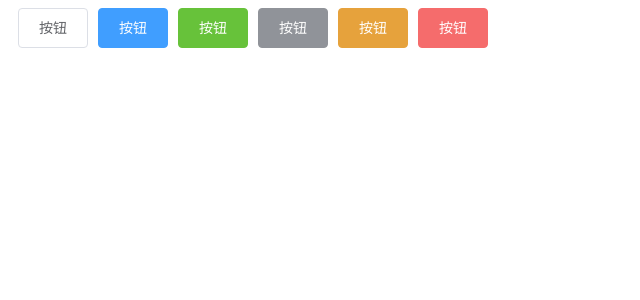
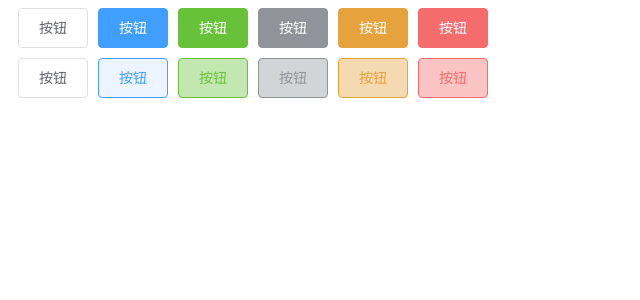
Before and after one commit to JunhaoAlexJiang/alex-ui, a Vue app: page / in a window 1280 px wide. Shown: the top 300 px of the page, without its empty margins (0-640 px from the left). Built offline with nearby package versions, Linux system fonts and the light colour scheme.

Commit message:
button朴素功能实现

```diff
--- a/src/App.vue
+++ b/src/App.vue
@@ -7,6 +7,14 @@
       <al-button type="info">按钮</al-button>
       <al-button type="warning">按钮</al-button>
       <al-button type="danger">按钮</al-button>
+    </div>
+    <div class="row">
+      <al-button>按钮</al-button>
+      <al-button plain type="primary">按钮</al-button>
+      <al-button plain type="success">按钮</al-button>
+      <al-button plain type="info">按钮</al-button>
+      <al-button plain type="warning">按钮</al-button>
+      <al-button plain type="danger">按钮</al-button>
     </div>
   </div>
 </template>
@@ -19,6 +27,7 @@
 
 <style lang="scss" scoped>
 .row {
+  margin-bottom: 10px;
   .al-button {
     margin-left: 10px;
   }
--- a/src/components/button.vue
+++ b/src/components/button.vue
@@ -1,5 +1,8 @@
 <template>
-  <button class="al-button" :class="[`al-button-${type}`]">
+  <button
+    class="al-button"
+    :class="[`al-button-${type}`, { 'is-plain': plain }]"
+  >
     <span><slot /></span>
   </button>
 </template>
@@ -11,6 +14,10 @@
     type: {
       type: String,
       default: "",
+    },
+    plain: {
+      type: Boolean,
+      default: false,
     },
   },
 };
@@ -105,4 +112,64 @@
     color: #fff;
   }
 }
+
+// 朴素按钮样式
+.al-button.is-plain {
+  &:hover,
+  &:focus {
+    background: #fff;
+    border-color: #489eff;
+    color: #409eff;
+  }
+}
+.al-button-primary.is-plain {
+  color: #409eff;
+  background: #ecf5ff;
+  &:hover,
+  &:focus {
+    background: #409eff;
+    border-color: #409eff;
+    color: #fff;
+  }
+}
+.al-button-success.is-plain {
+  color: #67c23a;
+  background: #c2e7b0;
+  &:hover,
+  &:focus {
+    background: #67c23a;
+    border-color: #67c23a;
+    color: #fff;
+  }
+}
+.al-button-info.is-plain {
+  color: #909399;
+  background: #d3d4d6;
+  &:hover,
+  &:focus {
+    background: #909399;
+    border-color: #909399;
+    color: #fff;
+  }
+}
+.al-button-warning.is-plain {
+  color: #e6a23c;
+  background: #f5dab1;
+  &:hover,
+  &:focus {
+    background: #e6a23c;
+    border-color: #e6a23c;
+    color: #fff;
+  }
+}
+.al-button-danger.is-plain {
+  color: #f56c6c;
+  background: #fbc4c4;
+  &:hover,
+  &:focus {
+    background: #f56c6c;
+    border-color: #f56c6c;
+    color: #fff;
+  }
+}
 </style>
```
